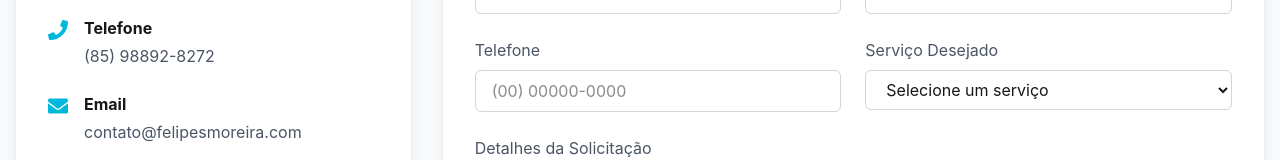
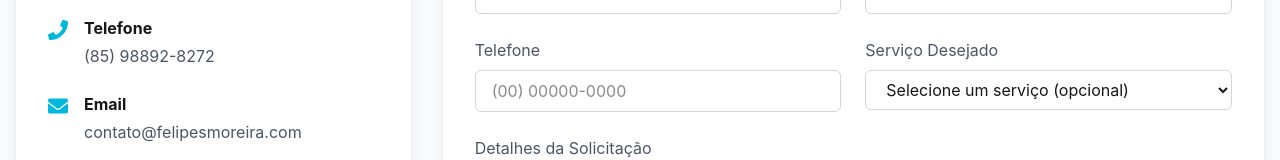
Before and after one commit to efemoreira/guardiao, a Next.js app: page / in a window 1280 px wide. Shown: the part 7268-7428 px from the top of the page. Built offline with nearby package versions, Linux system fonts and the light colour scheme.

Commit message:
feat: ajusta envio de dados do formulário e atualiza opções de serviço na seção de contato

```diff
--- a/src/components/home/ContactSection.tsx
+++ b/src/components/home/ContactSection.tsx
@@ -52,6 +52,12 @@ const ContactSection: React.FC<ContactSectionProps> = ({
     setIsSubmitting(true);
 
     try {
+      // Preparar os dados do formulário
+      const dataToSend = {
+        ...formData,
+        service: formData.service || "Serviço não escolhido"
+      };
+
       // Endpoint do Google Script para processar o formulário
       await fetch('https://script.google.com/macros/s/AKfycbyJDiDaCJ6enbsr-5LHculNCRZqgL7HghB68ae5mN9pzHeeCz7mP8fJjc7HMIi3Aiff8w/exec', {
         method: 'POST',
@@ -60,7 +66,7 @@ const ContactSection: React.FC<ContactSectionProps> = ({
         headers: {
           'Content-Type': 'text/plain;charset=utf-8',
         },
-        body: JSON.stringify(formData),
+        body: JSON.stringify(dataToSend),
       });
 
       setIsSuccess(true);
--- a/src/lib/defaultStrings/contactSectionStrings.ts
+++ b/src/lib/defaultStrings/contactSectionStrings.ts
@@ -75,7 +75,7 @@ export const contactSectionStrings: ContactSectionStrings = {
       message: "Descreva sua necessidade (quantidade e tipo de extintores, localização, tipo de estabelecimento etc.)"
     },
     serviceOptions: [
-      { label: "Selecione um serviço", value: "" },
+      { label: "Selecione um serviço (opcional)", value: "" },
       { label: "Inspeção de Extintores", value: "inspecao" },
       { label: "Recarga de Extintores", value: "recarga" },
       // { label: "Venda de Extintores", value: "venda" },
```
